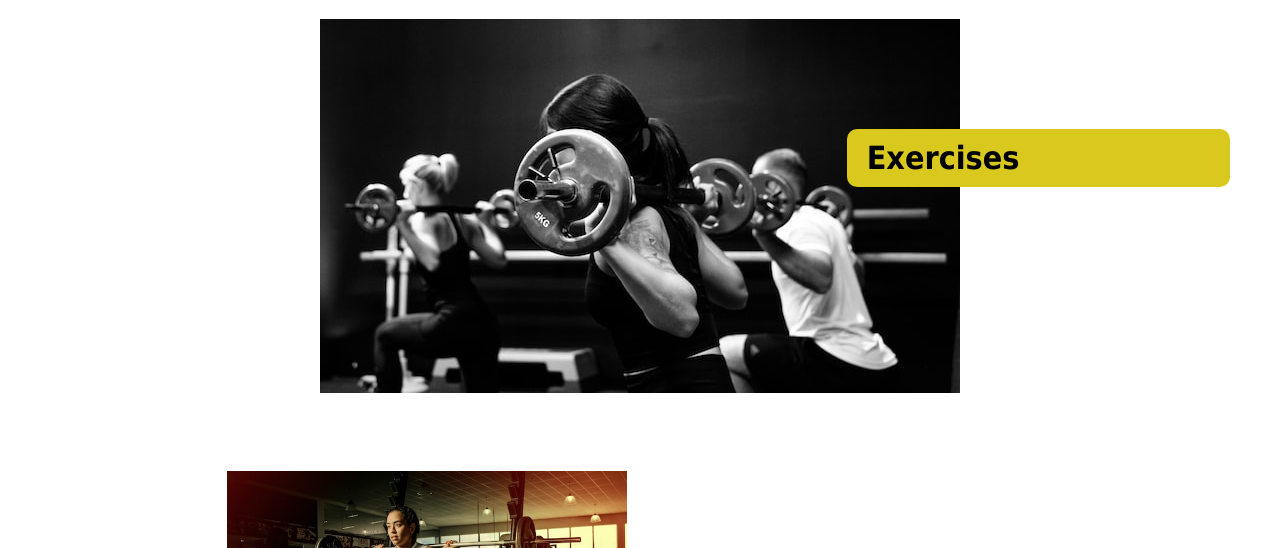
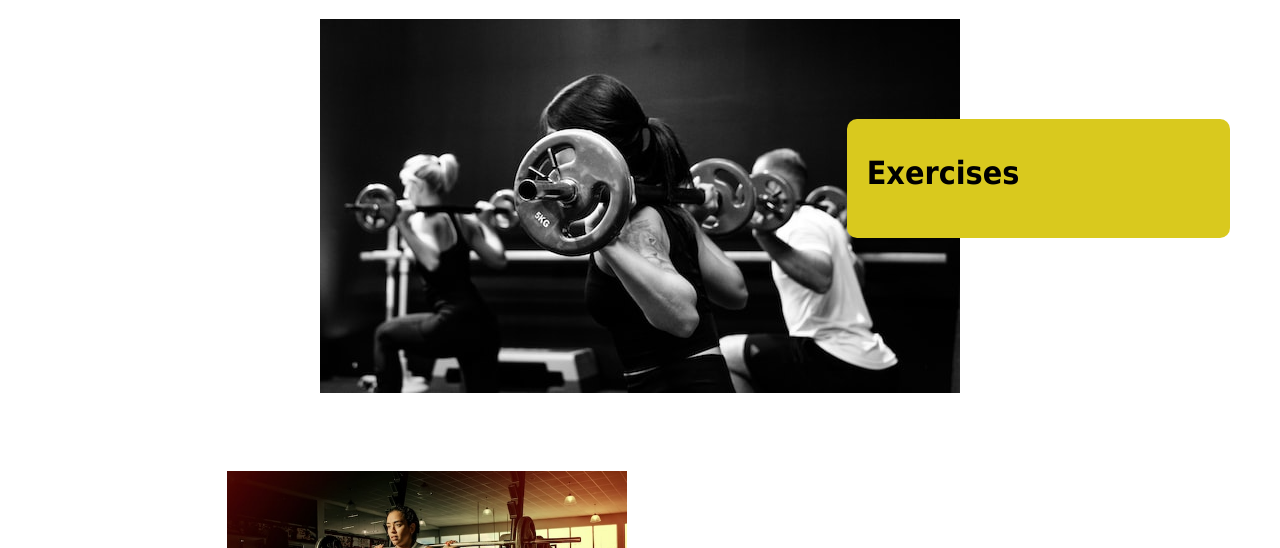
Before and after one commit to fercuba96/wdd130, a plain HTML site: page gym4success/exercises.html in a window 1280 px wide. Shown: the part 180-728 px from the top of the page. Drawn offline with Linux system fonts and the light colour scheme.

Commit message:
Add files via upload

```diff
--- a/gym4success/exercises.html
+++ b/gym4success/exercises.html
@@ -19,11 +19,11 @@
         </nav>
     </header>
     <div id="herotwo">
+        <h1>Exercises</h1>
         <div id="hero-box">
             <img id="hero-img" src="images/pag2_1_1.jpg" alt="Woman doing exercise">
         </div>
         <section id="herotwomsg">
-            <h1>Exercises</h1>
         </section>
         <section id="herotwomsg-four">
             <h4>New article about exercises </h4>
--- a/gym4success/styles/style.css
+++ b/gym4success/styles/style.css
@@ -49,14 +49,6 @@ nav a{
 #hero-msg h4 {
     color: #396E94;
 }
-#herotwomsg{
-    grid-column: 3/5;
-    grid-row: 1/2;
-    margin-top: 100px;
-    margin-left: 20px;
-    margin-right: 50px;
-    z-index: 1;
-}
 #herotwomsg-four h4 {
     color: #396E94;
 
@@ -68,14 +60,19 @@ nav a{
     margin-left: -100px;
     margin-top: 50px;
 }
-#herotwomsg h1{
+#herotwo h1{
     font-family: Tahoma,Verdana,sans-serif;
     font-size: 2em;
     color: #000;
-    background-color:#d9c91e ;
-    margin-top: 10px;
+    background-color:#d9c91e;
     border-radius: 10px;
-    padding: 10px 20px;
+    padding: 35px 20px;
+    grid-column: 3/5;
+    grid-row: 1/2;
+    margin-top: 100px;
+    margin-left: 20px;
+    margin-right: 50px;
+    z-index: 1;
 }
 .button-box{
     text-align: center;
@@ -103,7 +100,6 @@ nav a{
     grid-row: 1/2;
     align-self: center;
     background-color: #9FCC2E;
-
 }
 .exercise1{
     grid-column: 3/4;
```
